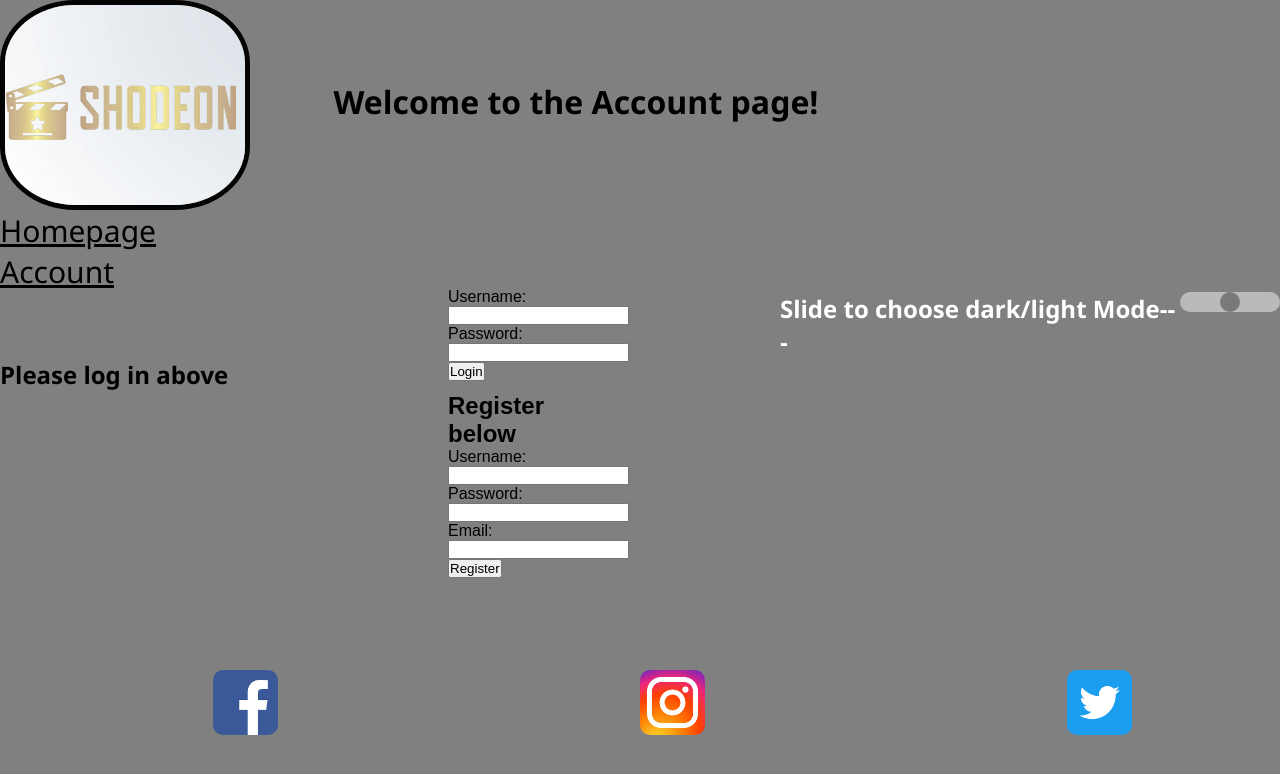
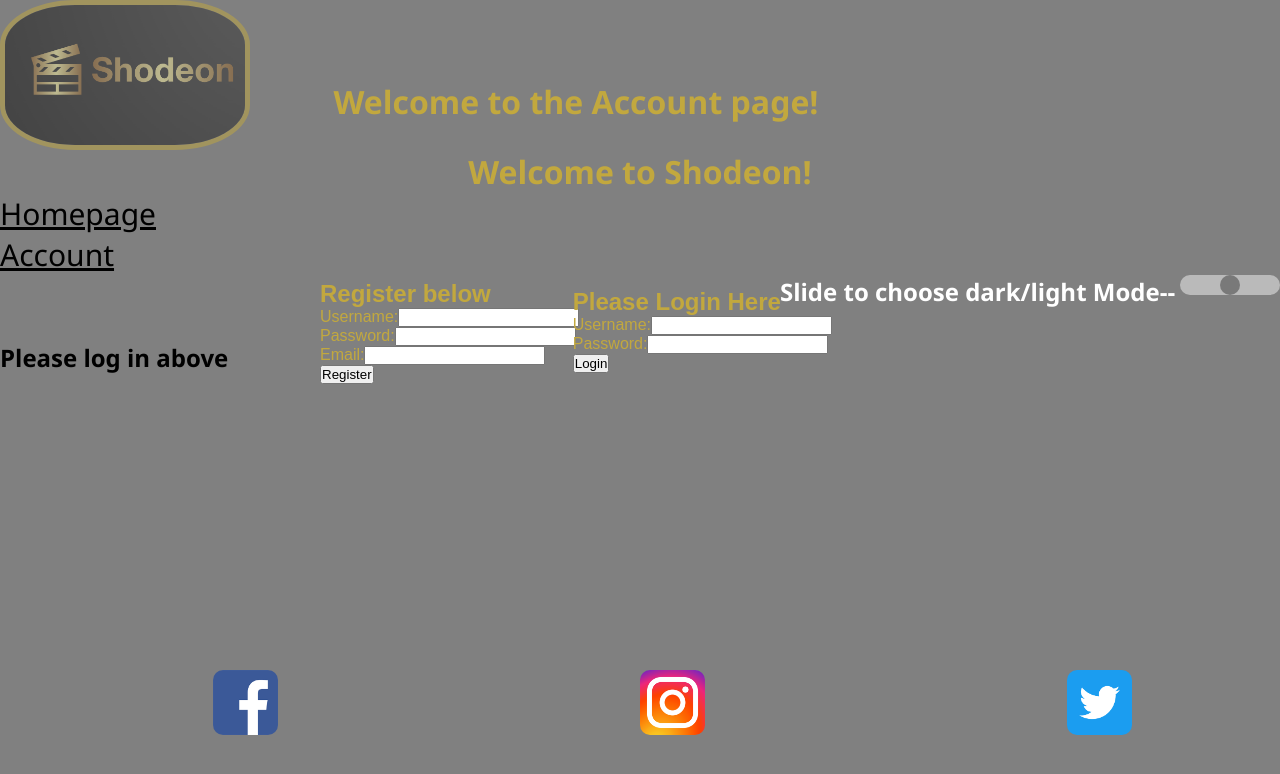
Before and after one commit to Cottom-1993/M47-CodeNation-Final-Project, a React (Create React App) app: page /account in a window 1280 px wide. Shown: the top 774 px of the page. Built offline with nearby package versions, Linux system fonts and the light colour scheme; no server answers.

Commit message:
Account page design/layout adjustments

```diff
--- a/src/App.js
+++ b/src/App.js
@@ -8,7 +8,7 @@ import HomePage from "./pages/home";
 import Account from "./pages/account"
 import {authCheck} from "./utils/index.js"
 import {getCookie} from "./common/index.js"
-import logo from "./image/Shodeon Logo Remastered (2).png"
+import logo from "./image/shodeon.jpeg"
 import FacebookLogo from "./image/Facebook Logo.png"
 import InstagramLogo from "./image/Instagram Logo.png"
 import TwitterLogo from "./image/Twitter logo.png"
@@ -106,6 +106,9 @@ const App = () => {
 
       <img className="Logo" src={logo} alt="Company Logo"></img>
 
+
+      <h1 className="Welcome">Welcome to Shodeon!</h1>
+
     {/* Linking specific routes to specific paths */}
     <div className="navigationLinksHome">
     <Link to="/home">Homepage</Link>
--- a/src/Master.css
+++ b/src/Master.css
@@ -1,26 +1,35 @@
 .Register {
-    position: relative;
     text-align: 0%;
     position: absolute;
-    top: 49%;
-    right: 60%;
-    left: 35%;
+    top: 35%;
+    /* right: 50%; */
+    left: 25%;
     font-size: 100%;
     font-family: Arial, Helvetica, sans-serif;
+    color: rgb(194, 168, 62)
 
 }
 
 .Login {
-    position: relative;
     text-align: 0%;
     position: absolute;
     top: 36%;
-    right: 50%;
-    left: 35%;
+    right: 35%;
+    /* left: 25%; */
     font-size: 100%;
     font-family: Arial, Helvetica, sans-serif;
+    color: rgb(194, 168, 62)
 }
 
+.Logout{
+    position: absolute;
+    top: 10%;
+    /* right: 32%; */
+    left: 85%;
+    font-family: Arial, Helvetica, sans-serif;
+    color: rgb(194, 168, 62)
+
+}
 .accountpage {
     position: relative;
     text-align: center;
@@ -29,12 +38,38 @@
     right: 20%;
     left: 10%;
     font-size: 200%;
+    color: rgb(194, 168, 62)
 
 }
 
+.navigationLinksHome{
+    color: rgb(194, 168, 62)
+}
+
+.navigationLinksAccount{
+    color: rgb(194, 168, 62)
+}
+#UserList{
+    color: rgb(194, 168, 62)
+}
+
+.Update{
+    position: absolute;
+    top: 55%;
+    left: 25%;
+    font-family: Arial, Helvetica, sans-serif;
+    color: rgb(194, 168, 62)
+}
 
 .delete{
-    text-align: center;
+    text-align: 0%;
+    position: absolute;
+    /* top: 36%; */
+    right: 150px;
+    /* left: 35%; */
+    font-size: 100%;
+    font-family: Arial, Helvetica, sans-serif;
+    color: rgb(194, 168, 62)
 }
 
 .Logo{
@@ -43,14 +78,21 @@
     align-items: center;
     height: auto;
     margin: 0px;
-    border: 5px solid #040404;
+    border: 5px solid #C2A83E;
     background-color: aliceblue;
     border-radius: 30%;
     cursor: grab;
     object-fit: cover;
     width: 250px;
-    height: 210px;
+    height: 150px;
+    opacity: 0.5;
 }
+
+.Welcome{
+    color: rgb(194, 168, 62);
+    text-align: center;
+}
+
 
 #SliderBar{
    display: flex;
--- a/src/components/Login.js
+++ b/src/components/Login.js
@@ -13,6 +13,7 @@ const Login = ({newUser}) => {
     }
     return (
         <div className="Login">
+            <h2>Please Login Here</h2>
             <form onSubmit={submitHandler}>
                 <label>Username:
                     <input onChange={(event) => setUsername(event.target.value)}></input>
--- a/src/components/Logout.js
+++ b/src/components/Logout.js
@@ -8,7 +8,8 @@ const Logout = () => {
         document.cookie = name + '=; path=/; expires=Thu, 01 Jan 1970 00:00:01 GMT;'
     }
     return (
-        <div>
+        <div className="Logout">
+            <h3>If you wish to logout, click here</h3>
             <form onSubmit={submitHandler}>
                 <button type="submit">Logout</button>
             </form>
--- a/src/pages/account.js
+++ b/src/pages/account.js
@@ -43,7 +43,7 @@ const Account = () => {
 
             {user ?
                 <>
-                    <h2>Hello {user.user}!</h2>
+                    <h2 id="UserList">Hello {user.user}!</h2>
                     <ReadUsers></ReadUsers>
                     <UpdateUser></UpdateUser>
                     <DeleteUser></DeleteUser>
```
Also changed, not shown: src/image/Shodeon Welcome sign.png (added), src/image/shodeon.jpeg (added).
